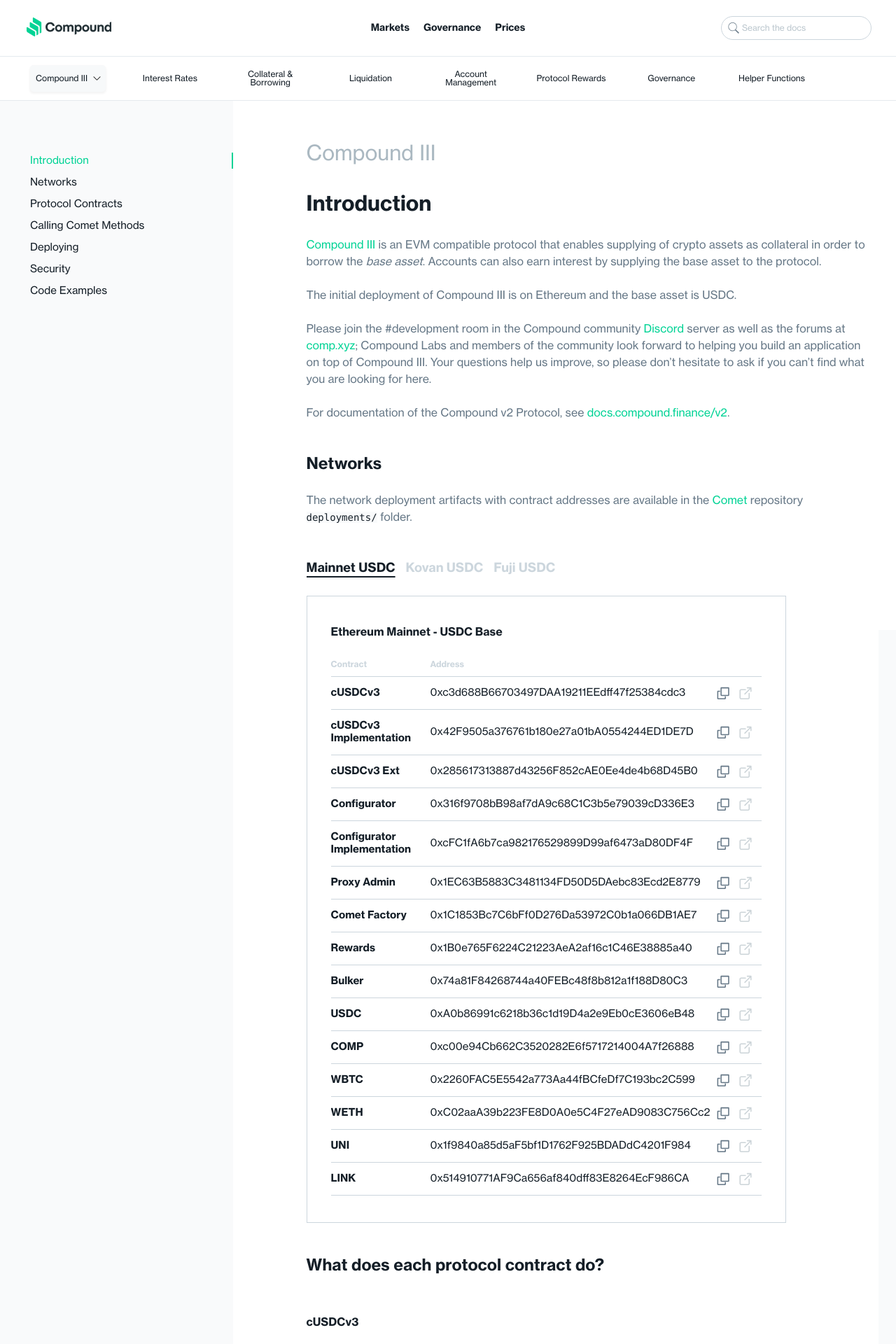
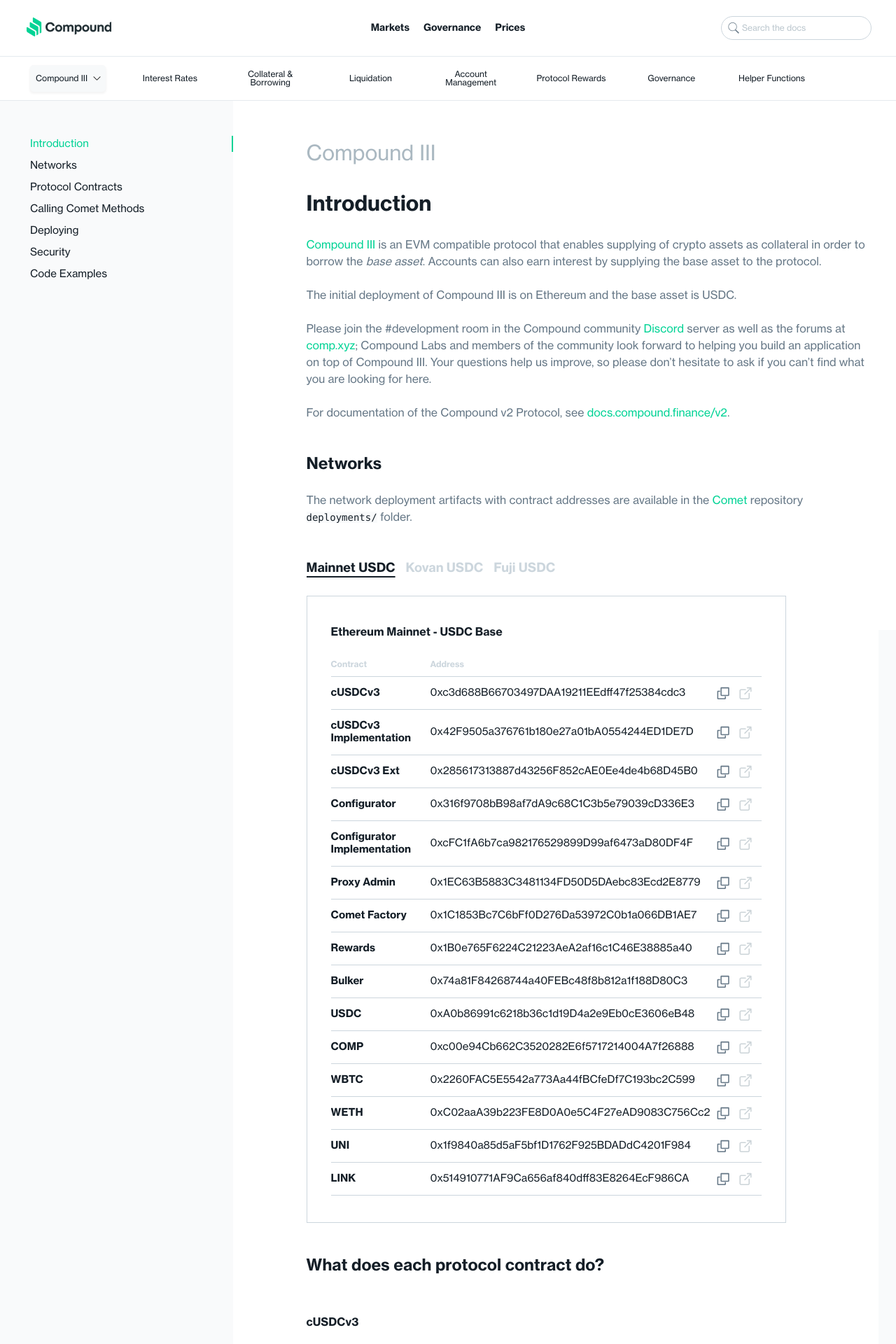
Before and after one commit to compound-finance/compound-finance.github.io, a Jekyll site: the page built from docs/pages/v3/compound-3.md, in a window 1280 px wide. Shown: the top 1920 px of the page at 70% size. Built offline with Jekyll 4.4.1, drawn with Linux system fonts in a browser that asks for light colours.

Commit message:
move css

```diff
--- a/docs/_includes/global.css
+++ b/docs/_includes/global.css
@@ -308,10 +308,6 @@
   display: inline-block;
 }
 
-ul {
-  margin-top: 24px;
-}
-
 .new-docs-banner {
   display: block;
   width: 100%;
--- a/docs/_layouts/docs-content.html
+++ b/docs/_layouts/docs-content.html
@@ -55,6 +55,10 @@
         line-height: 24px;
         letter-spacing: 0px;
         color: #657786;
+      }
+
+      .markdown-content .container ul {
+        margin-top: 24px;
       }
 
       .markdown-content .container li {
```
